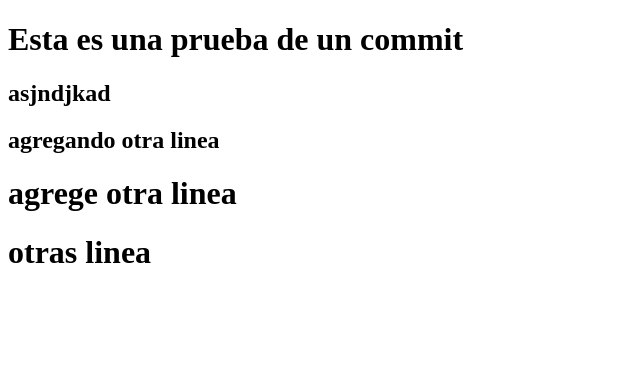
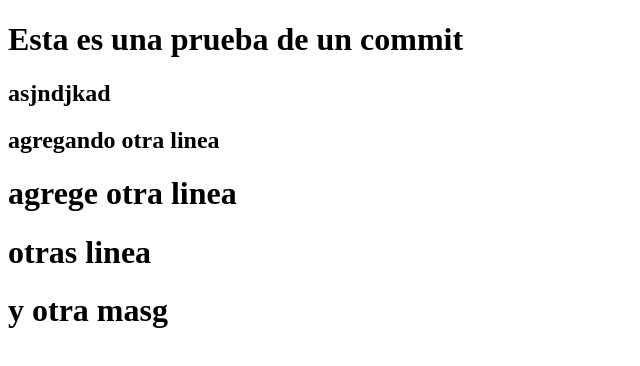
Before and after one commit to CarlosPoot/prueba-github, a plain HTML site: page index.html in a window 1280 px wide. Shown: the whole page, without its empty margins (0-640 px from the left). Drawn offline with Linux system fonts and the light colour scheme.

Commit message:
Sigo probando la linea de comandos

```diff
--- a/index.html
+++ b/index.html
@@ -13,6 +13,8 @@
 
           <h1>otras linea</h1>
 
+          <h1>y otra masg</h1>
+
     </body>
 
 </html>
```
